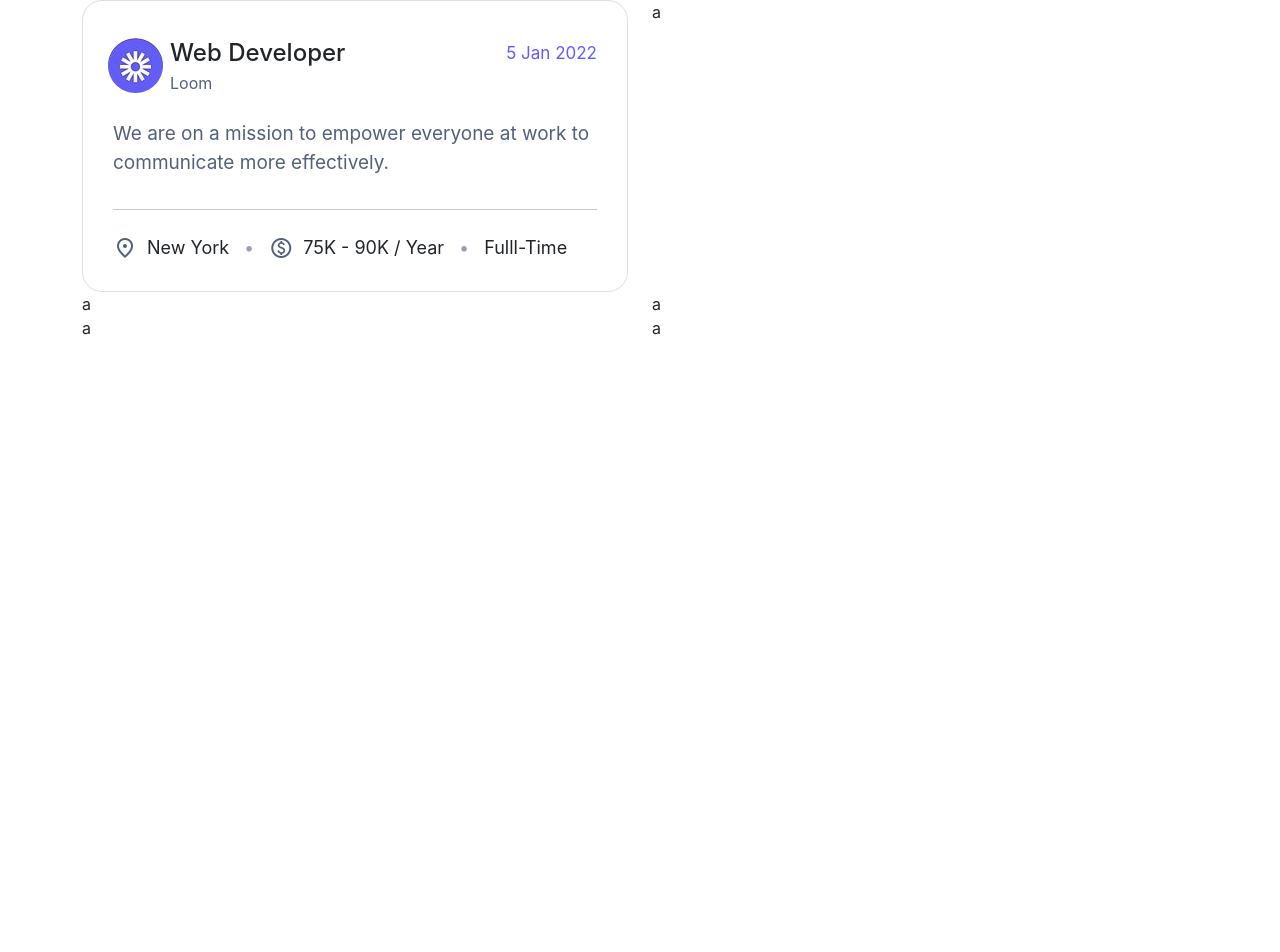
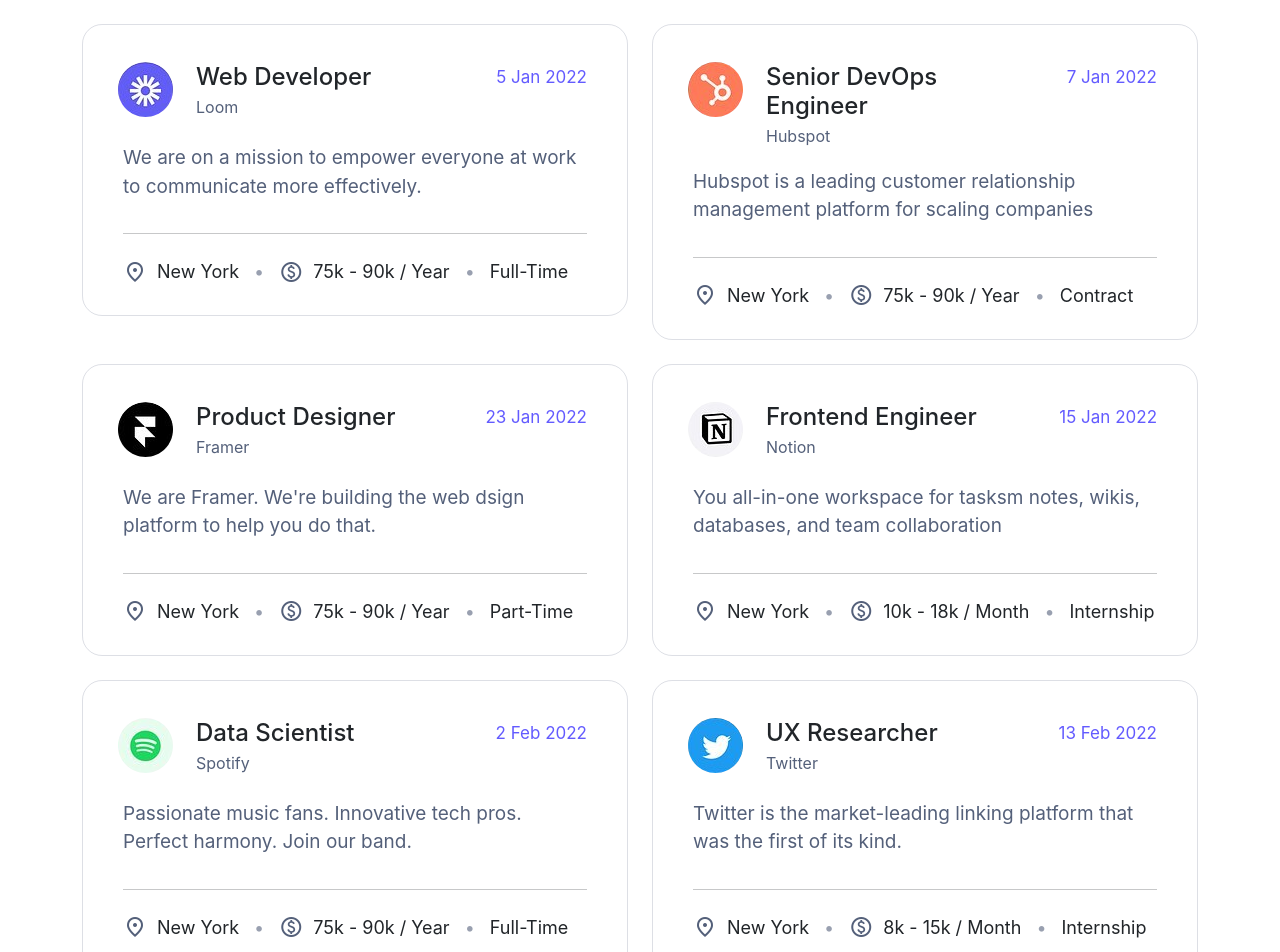
Before and after one commit to Yasela-dissanayake/hirace-job, a React (Create React App) app: page / in a window 1280 px wide. Shown: the part 3243-4195 px from the top of the page. Before the commit the page ends 3583 px from the top, so only its background shows below. Built offline with nearby package versions, Linux system fonts and the light colour scheme.

Commit message:
feat:dynamic tab content adding done

```diff
--- a/src/components/TabCard.js
+++ b/src/components/TabCard.js
@@ -1,31 +1,37 @@
 import React from "react";
 import classes from "./TabCard.module.css";
 
-const TabCard = ({ img }) => {
+const TabCard = ({
+  img,
+  title,
+  subtitle,
+  date,
+  para,
+  salary,
+  jobtype,
+  location,
+}) => {
   return (
     <div className={`${classes.mainContainer}`}>
       <div className={`row`}>
         <div className={`col p-0 ${classes.tabCardIcon}`}>
           <img src={img} className={classes.tabCardImg} />
         </div>
-        <div className={`col  mt-2 text-start`}>
-          <div className={`row `}>
-            <h4 className="p-0">Web Developer</h4>
+        <div className={`col mt-2 mx-3 text-start`}>
+          <div className={`row`}>
+            <h4 className="p-0">{title}</h4>
           </div>
-          <div className={`row ${classes.tabCardSubTitle}`}>Loom</div>
+          <div className={`row ${classes.tabCardSubTitle}`}>{subtitle}</div>
         </div>
-        <div className={`col text-end ${classes.tabCardArrowCol}`}>
+        <div className={`col-4 text-end ${classes.tabCardArrowCol}`}>
           <span class={`material-symbols-outlined ${classes.tabCardArrow}`}>
             arrow_right_alt
           </span>
         </div>
-        <div className={`col text-end ${classes.tabCardDate}`}>5 Jan 2022</div>
+        <div className={`col-4 text-end ${classes.tabCardDate}`}>{date}</div>
       </div>
       <div className={`row`}>
-        <p className={`${classes.tabCardPara}`}>
-          We are on a mission to empower everyone at work to communicate more
-          effectively.
-        </p>
+        <p className={`${classes.tabCardPara}`}>{para}</p>
       </div>
       <hr />
       <div className={`row mt-4`}>
@@ -38,9 +44,9 @@
           <span class={`material-symbols-outlined ${classes.tabCardSmallIcon}`}>
             monetization_on
           </span>
-          75K - 90K / Year
+          {salary}
           <span className={classes.tabCardDot}>•</span>
-          Fulll-Time
+          {jobtype}
         </div>
       </div>
     </div>
--- a/src/components/TabCard.module.css
+++ b/src/components/TabCard.module.css
@@ -1,7 +1,7 @@
 .mainContainer {
   border: solid 1.5px rgba(85, 96, 124, 0.2);
   border-radius: 20px;
-  padding: 30px;
+  padding: 30px 40px;
 }
 
 .tabCardArrowCol {
--- /dev/null
+++ b/src/data/Jobs.js
@@ -0,0 +1,69 @@
+import loom from "../images/loom.png";
+import hubspot from "../images/hubspot.png";
+import framer from "../images/framer.png";
+import notion from "../images/notion.png";
+import spotify from "../images/spotify.png";
+import twitter from "../images/twitter.png";
+
+export const Jobs = [
+  {
+    title: "Web Developer",
+    subtitle: "Loom",
+    icon: loom,
+    para: "We are on a mission to empower everyone at work to communicate more effectively.",
+    location: "New York",
+    salary: "75k - 90k / Year",
+    jobtype: "Full-Time",
+    date: "5 Jan 2022",
+  },
+  {
+    title: "Senior DevOps Engineer",
+    subtitle: "Hubspot",
+    icon: hubspot,
+    para: "Hubspot is a leading customer relationship management platform for scaling companies",
+    location: "California",
+    salary: "75k - 90k / Year",
+    jobtype: "Contract",
+    date: "7 Jan 2022",
+  },
+  {
+    title: "Product Designer",
+    subtitle: "Framer",
+    icon: framer,
+    para: "We are Framer. We're building the web dsign platform to help you do that.",
+    location: "San Diego",
+    salary: "75k - 90k / Year",
+    jobtype: "Part-Time",
+    date: "23 Jan 2022",
+  },
+  {
+    title: "Frontend Engineer",
+    subtitle: "Notion",
+    icon: notion,
+    para: "You all-in-one workspace for tasksm notes, wikis, databases, and team collaboration",
+    location: "New York",
+    salary: "10k - 18k / Month",
+    jobtype: "Internship",
+    date: "15 Jan 2022",
+  },
+  {
+    title: "Data Scientist",
+    subtitle: "Spotify",
+    icon: spotify,
+    para: "Passionate music fans. Innovative tech pros. Perfect harmony. Join our band.",
+    location: "California",
+    salary: "75k - 90k / Year",
+    jobtype: "Full-Time",
+    date: "2 Feb 2022",
+  },
+  {
+    title: "UX Researcher",
+    subtitle: "Twitter",
+    icon: twitter,
+    para: "Twitter is the market-leading linking platform that was the first of its kind.",
+    location: "California",
+    salary: "8k - 15k / Month",
+    jobtype: "Internship",
+    date: "13 Feb 2022",
+  },
+];
--- a/src/pages/Homepage.js
+++ b/src/pages/Homepage.js
@@ -1,7 +1,7 @@
 import React from "react";
 import NavigationBar from "../components/NavigationBar";
 import classes from "./Homepage.module.css";
-import "./Homepage.module.css";
+// import "./Homepage.module.css";
 
 import heroImg from "../images/img1.png";
 import PrimaryButton from "../components/PrimaryButton";
@@ -17,7 +17,7 @@
 import icon3 from "../images/icon3.png";
 import TabCard from "../components/TabCard";
 
-import loom from "../images/loom.png";
+import { Jobs } from "../data/Jobs";
 
 const Homepage = () => {
   return (
@@ -445,14 +445,20 @@
                 aria-labelledby="pills-home-tab"
               >
                 <div className={`row row-cols-lg-2 row-cols-1 mt-5`}>
-                  <div className={`col `}>
-                    <TabCard img={loom} />
-                  </div>
-                  <div className={`col`}>a</div>
-                  <div className={`col`}>a</div>
-                  <div className={`col`}>a</div>
-                  <div className={`col`}>a</div>
-                  <div className={`col`}>a</div>
+                  {Jobs.map((job) => (
+                    <div className={`col gy-4 gx-4`}>
+                      <TabCard
+                        img={job.icon}
+                        title={job.title}
+                        subtitle={job.subtitle}
+                        para={job.para}
+                        location={job.location}
+                        date={job.date}
+                        salary={job.salary}
+                        jobtype={job.jobtype}
+                      />
+                    </div>
+                  ))}
                 </div>
               </div>
               <div
```
